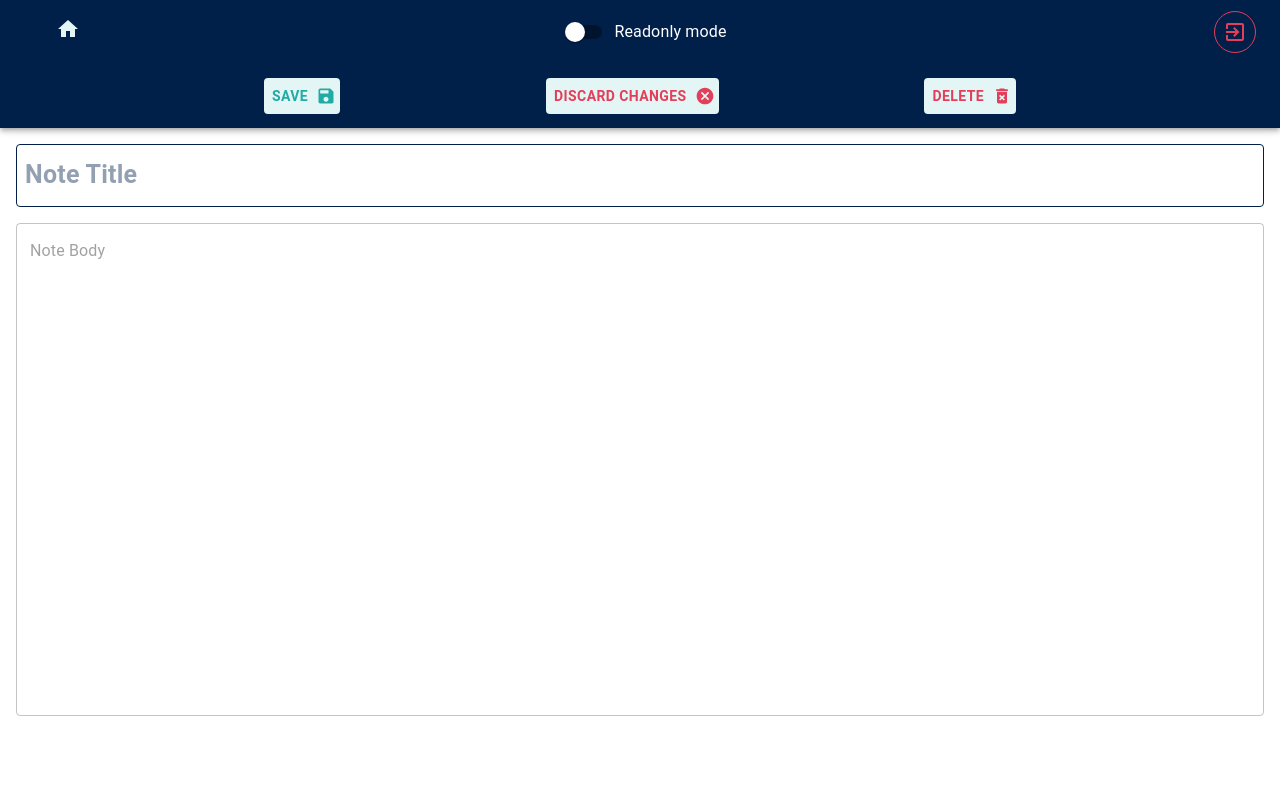
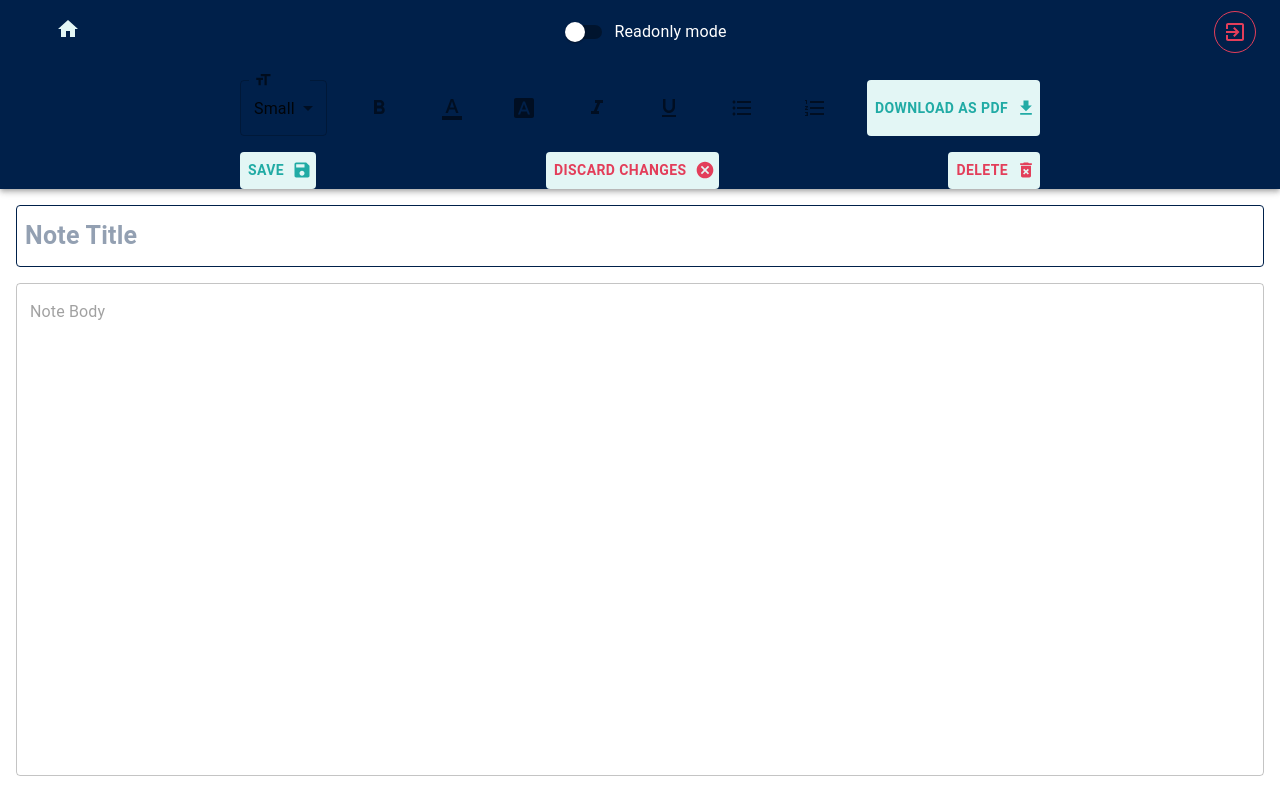
Before and after one commit to Folareen/sleek-notes, a React (Create React App) app: page /notes in a window 1280 px wide. Both pictures are taken after a click on the label "Readonly mode". Built offline with nearby package versions, Linux system fonts and the light colour scheme.

Commit message:
added note edit toolbar

```diff
--- a/src/pages/NotesFullView.jsx
+++ b/src/pages/NotesFullView.jsx
@@ -1,17 +1,30 @@
 import React, { useState } from 'react'
-import { Box, AppBar, Toolbar, FormControlLabel, Switch, InputBase, FormControl, TextField, Button} from '@mui/material'
+import { Box, AppBar, Toolbar, FormControlLabel, Switch, InputBase, FormControl, TextField, Button, InputLabel, Select, MenuItem, IconButton} from '@mui/material'
 import LogoutButton from '../components/LogoutButton'
 import SaveIcon from '@mui/icons-material/Save';
 import DeleteForeverIcon from '@mui/icons-material/DeleteForever';
 import CancelIcon from '@mui/icons-material/Cancel';
 import HomeButton from '../components/HomeButton'
+import FormatBoldIcon from '@mui/icons-material/FormatBold';
+import FormatColorTextIcon from '@mui/icons-material/FormatColorText';
+import FormatSizeIcon from '@mui/icons-material/FormatSize';
+import FormatItalicIcon from '@mui/icons-material/FormatItalic';
+import FormatUnderlinedIcon from '@mui/icons-material/FormatUnderlined';
+import FormatListBulletedIcon from '@mui/icons-material/FormatListBulleted';
+import FormatListNumberedIcon from '@mui/icons-material/FormatListNumbered';
+import FileDownloadIcon from '@mui/icons-material/FileDownload';
+import FontDownloadIcon from '@mui/icons-material/FontDownload';
 
 export default function NotesFullView ({id, title, body, date}) {
     const [readOnly, setReadOnly] = useState(true)
+    const [fontSize, setFontSize] = useState('small')
 
     const toggleMode =() =>{
-        console.log(readOnly)
         setReadOnly(!readOnly)
+    }
+
+    const changeFontSize =(e) => {
+        setFontSize(e.target.value)
     }
 
     return (
@@ -37,9 +50,56 @@ export default function NotesFullView ({id, title, body, date}) {
             {
                 !readOnly
                 &&
-                <Toolbar sx={{maxWidth: 800, width: '70%', mx:'auto', display:'flex', justifyContent: 'space-between'}}
+                <Toolbar sx={{display: 'flex', flexDirection: 'column'}}
                 >
 
+                    <Box sx={{maxWidth: 800, width: '70%', mx:'auto', display:'flex', justifyContent: 'space-between', my: 2}}>
+
+                        <FormControl >
+                            <InputLabel id="demo-simple-select-label"><FormatSizeIcon /></InputLabel>
+                            <Select
+                                labelId="demo-simple-select-label"
+                                id="demo-simple-select"
+                                value={fontSize}
+                                label="Font Size"
+                                onChange={changeFontSize}
+                            >
+                                <MenuItem value={'small'}>Small</MenuItem>
+                                <MenuItem value={'medium'}>Medium</MenuItem>
+                                <MenuItem value={'large'}>Large</MenuItem>
+                            </Select>
+                        </FormControl>
+
+                        <IconButton>
+                            <FormatBoldIcon />
+                        </IconButton>
+                        <IconButton>
+                            <FormatColorTextIcon />
+                        </IconButton>
+                        <IconButton>
+                            <FontDownloadIcon/>
+                        </IconButton>
+                        <IconButton>
+                            <FormatItalicIcon />
+                        </IconButton>
+                        <IconButton>
+                            <FormatUnderlinedIcon />
+                        </IconButton>
+                        <IconButton>
+                            <FormatListBulletedIcon />
+                        </IconButton>
+                        <IconButton>
+                            <FormatListNumberedIcon />
+                        </IconButton>
+                        <Button sx={{fontWeight:'bold', color:'success.main', bgcolor:'light.main','&:hover':{color: 'light.main',bgcolor: 'success.main'
+                        }}} endIcon={<FileDownloadIcon/>}>
+                            Download as Pdf
+                        </Button>
+
+                    </Box>
+
+                    <Box
+                    sx={{maxWidth: 800, width: '70%', mx:'auto', display:'flex', justifyContent: 'space-between'}}>
                         <Button sx={{fontWeight:'bold', color:'success.main', bgcolor:'light.main','&:hover':{color: 'light.main',bgcolor: 'success.main'
                         }}} endIcon={<SaveIcon/>}>
                             Save
@@ -54,6 +114,8 @@ export default function NotesFullView ({id, title, body, date}) {
                         } }} endIcon={<DeleteForeverIcon/>}>
                             Delete
                         </Button>
+                    </Box>
+
 
                 </Toolbar>
             }
```
Lines whose indentation alone changed are shown as unchanged.
